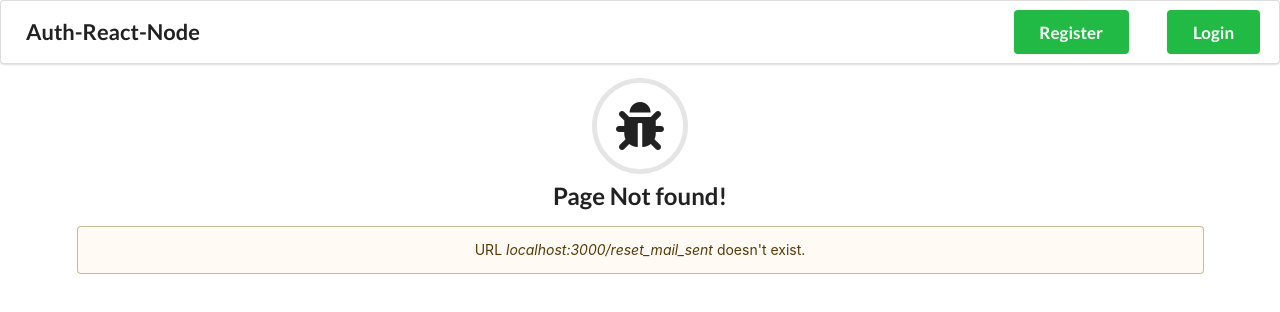
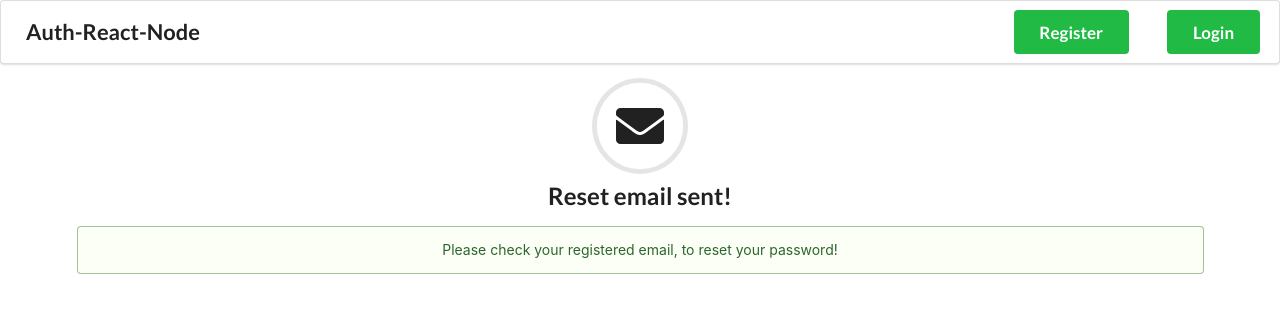
Before and after one commit to piyush-mishra-pm/auth-node-react, a React (Create React App) app in the folder frontend/: page /reset_mail_sent in a window 1280 px wide. Before the commit this address had no page. Shown: the top 312 px of the page. Built offline with nearby package versions, Linux system fonts and the light colour scheme.

Commit message:
ResetPasswordMailSent page added.

```diff
--- a/frontend/src/App.tsx
+++ b/frontend/src/App.tsx
@@ -10,6 +10,7 @@ import ForgotPassword from './pages/ForgotPassword';
 import ResetPassword from './pages/ResetPassword';
 import ToastContainerWrapper from './components/ToastContainerWrapper';
 import NotFound from './pages/NotFound';
+import ResetPasswordMailSent from './pages/ResetPasswordMailSent';
 import LoadingSpinner from './components/LoadingSpinner';
 import {UI_PAYLOAD} from './store/PAYLOAD_DEFINITIONS';
 import {STATE} from './store/STATE_DEFINITIONS';
@@ -21,15 +22,16 @@ function App() {
   return (
     <div>
       <BrowserRouter>
-        {
-          /* Show Loading Spinner if state says so. */
-          uiState && uiState.isLoading && <LoadingSpinner />
-        }
         <HeaderNav />
         <Switch>
+          {
+            /* Show Loading Spinner if state says so. */
+            uiState && uiState.isLoading && <LoadingSpinner />
+          }
           <Route path="/register" exact component={RegisterForm} />
           <Route path="/forgot" exact component={ForgotPassword} />
           <Route path="/reset/:token" exact component={ResetPassword} />
+          <Route path="/reset_mail_sent" exact component={ResetPasswordMailSent} />
           <Route path="/login" exact component={Login} />
           <Route path="/" exact component={Home} />
           <Route path="*" component={NotFound} />
--- a/frontend/src/pages/ForgotPassword.tsx
+++ b/frontend/src/pages/ForgotPassword.tsx
@@ -1,21 +1,29 @@
 import React, {SyntheticEvent, useState} from 'react';
-import {Link} from 'react-router-dom';
+import {Link, useHistory} from 'react-router-dom';
 import {toast} from 'react-toastify';
 import apiWrapper from '../apis/apiWrapper';
+import ACTION_TYPES from '../store/actions/ACTION_TYPES';
+import {useUiDispatcher} from '../store/actions/DISPATCH_HOOK_REGISTRY';
 
 function ForgotPassword() {
   const [email, setEmail] = useState('');
   const [notification, setNotification] = useState({show: false, error: false, message: ''});
+  const uiDispatcher = useUiDispatcher();
+  const history = useHistory();
 
   async function onSubmitHandler(e: SyntheticEvent) {
     e.preventDefault();
+    uiDispatcher(ACTION_TYPES.UI.SET_LOADING_SPINNER_STATE, {isLoading: true});
     try {
       await apiWrapper.post('/forgot', {email});
       setNotification({show: true, error: false, message: `Please Check the Email: ${email}`});
       setEmail('');
+      uiDispatcher(ACTION_TYPES.UI.SET_LOADING_SPINNER_STATE, {isLoading: false});
+      history.push('/reset_mail_sent');
     } catch (e) {
       setNotification({show: true, error: true, message: 'Problem occured! Is this email registered'});
     }
+    uiDispatcher(ACTION_TYPES.UI.SET_LOADING_SPINNER_STATE, {isLoading: false});
   }
 
   function renderForm() {
--- /dev/null
+++ b/frontend/src/pages/ResetPasswordMailSent.tsx
@@ -0,0 +1,17 @@
+import React from 'react';
+
+function ResetPasswordMailSent() {
+  return (
+    <div className="ui container">
+      <h2 className="ui center aligned icon header">
+        <i className="circular positive envelope icon"></i>
+        Reset email sent!
+      </h2>
+      <div className="ui center aligned container">
+        <p className="ui positive message">Please check your registered email, to reset your password!</p>
+      </div>
+    </div>
+  );
+}
+
+export default ResetPasswordMailSent;
--- a/frontend/src/store/PAYLOAD_DEFINITIONS.ts
+++ b/frontend/src/store/PAYLOAD_DEFINITIONS.ts
@@ -11,4 +11,5 @@ export interface USER_PAYLOAD {
 
 export interface UI_PAYLOAD {
     isLoading: boolean | null | undefined;
+    resetPasswordMailSent?: boolean;
 }
```
Also changed, not shown: 1 other file (tests, documents, lock files or other folders).
